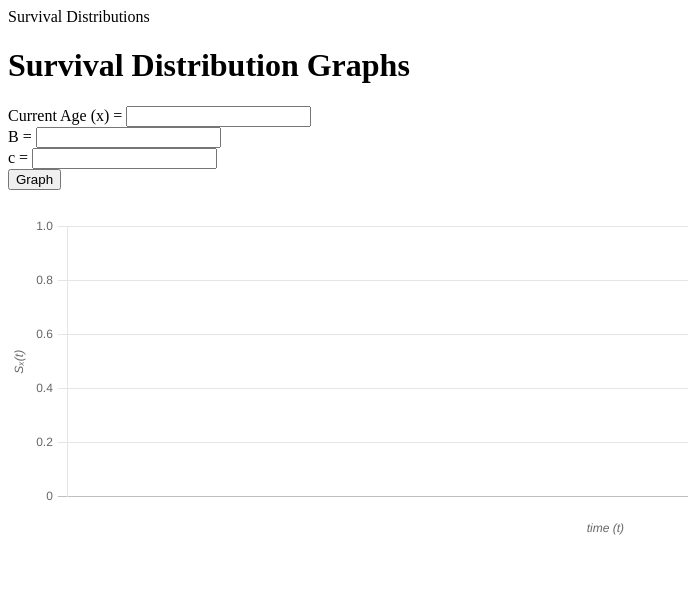
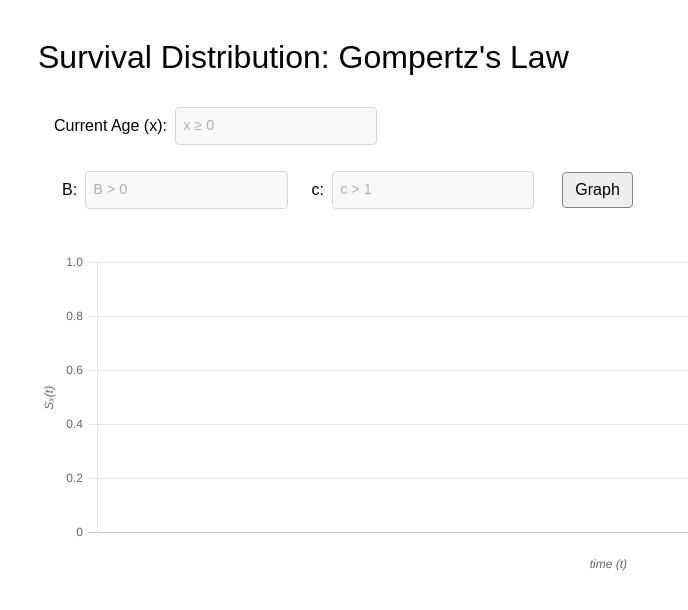
Before and after one commit to kittietlam/mort-laws, a plain HTML site: page index.html in a window 1280 px wide. Shown: the whole page, without its empty margins (0-688 px from the left). Drawn offline with nearby package versions, Linux system fonts and the light colour scheme.

Commit message:
Update index.html

```diff
--- a/index.html
+++ b/index.html
@@ -2,33 +2,35 @@
 <html lang="en">
   <head>
     <meta charset="utf-8">
-    <meta name="viewport" content="width=device-width, initial-scale=1>
+    <meta name="viewport" content="width=device-width, initial-scale=1, minimum-scale=1, maximum-scale=1">
 
     <title>Survival Distributions</title>
 
     <script src="https://cdn.jsdelivr.net/npm/chart.js@2.9.3/dist/Chart.min.js"></script>
     <script defer src="script.js"></script>
-    <!-- <link rel="stylesheet" href="style.css"> -->
+    <link rel="stylesheet" href="style.css">
   </head>
 
   <body>
-    <h1>Survival Distribution Graphs</h1>
+    <h1>Survival Distribution: Gompertz's Law</h1>
 
     <!-- FOR USER TO ENTER PARAMETERS -->
-    <form id="form">
-      <div>
-        <label for="x">Current Age (x) = </label>
-        <input id="x" name="x" type="text">
+    <form class="form" id="form">
+      <div class="form__item">
+        <label class="form__label" for="x">Current Age (x):  </label>
+        <input class="form__input" id="x" name="x" type="text" placeholder="x ≥ 0">
       </div>
-      <div>
-        <label for="b">B = </label>
-        <input id="b" name="b" type="text">
+      <div class="form__param">
+        <div class="form__item">
+          <label class="form__label" for="b">B: </label>
+          <input class="form__input" id="b" name="b" type="text" placeholder="B > 0">
+        </div>
+        <div class="form__item">
+          <label class="form__label" for="c">c: </label>
+          <input class="form__input" id="c" name="c" type="text" placeholder="c > 1">
+        </div>
+        <button class="form__btn" class="form__item" type="submit">Graph</button>
       </div>
-      <div>
-        <label for="c">c = </label>
-        <input id="c" name="c" type="text">
-      </div>
-      <button type="submit">Graph</button>
     </form>
 
     <!-- CHART GOES HERE -->
```
